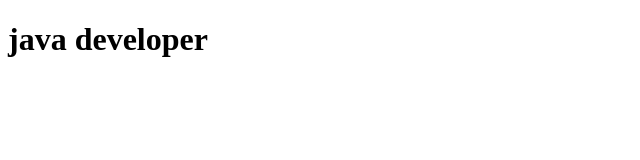
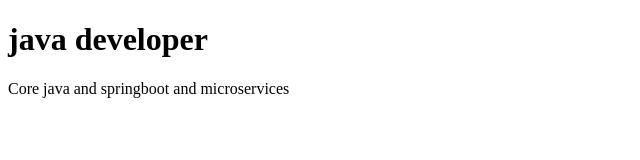
Before and after one commit to ThogariSagar/git--mergeconcepts, a plain HTML site: page index.html in a window 1280 px wide. Shown: the whole page, without its empty margins (0-640 px from the left). Drawn offline with Linux system fonts and the light colour scheme.

Commit message:
update indexpage

```diff
--- a/index.html
+++ b/index.html
@@ -7,5 +7,6 @@
 </head>
 <body>
     <h1>java developer</h1>
+    <p>Core java and springboot and microservices</p>
 </body>
 </html>
```
